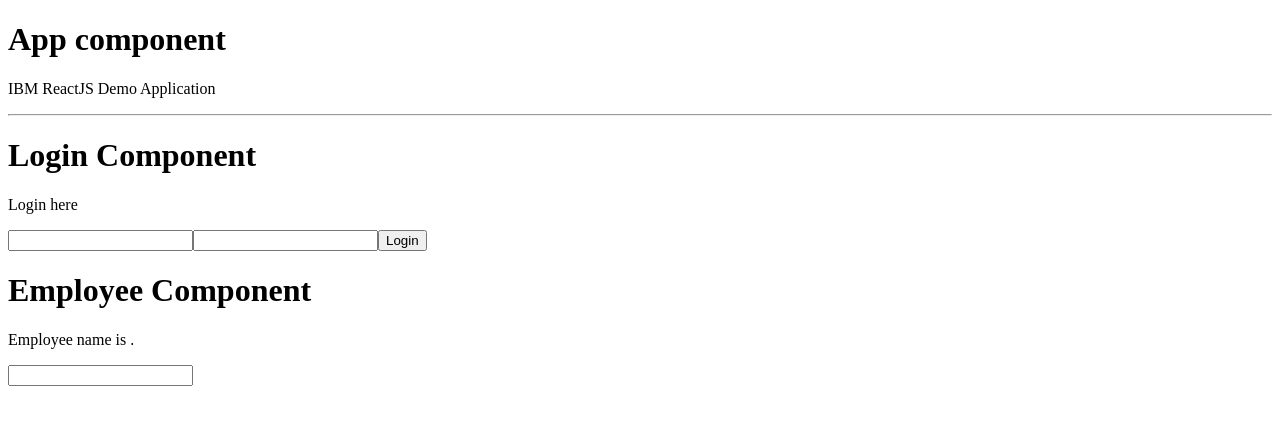
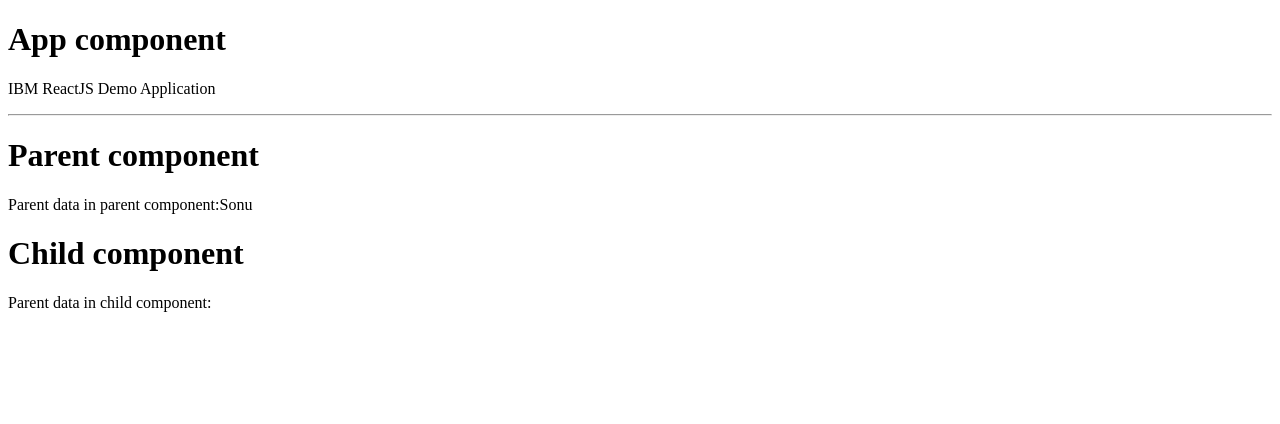
Before and after one commit to vamandeshmukh/ibm-react-demo-april-2024, a React (Create React App) app: page / in a window 1280 px wide. Shown: the top 424 px of the page. Built offline with nearby package versions, Linux system fonts and the light colour scheme.

Commit message:
react-day-2

```diff
--- a/src/App.js
+++ b/src/App.js
@@ -1,5 +1,6 @@
 import Employee from "./components/Employee";
 import Login from "./components/Login";
+import Parent from "./components/Parent";
 
 const App = () => {
 
@@ -8,8 +9,9 @@ const App = () => {
       <h1>App component</h1>
       <p>IBM ReactJS Demo Application</p>
       <hr/>
-      <Login />
-      <Employee />
+      {/* <Login /> */}
+      {/* <Employee /> */}
+      <Parent />
     </>
   );
 };
--- /dev/null
+++ b/src/components/Child.js
@@ -0,0 +1,15 @@
+const Child = () => {
+
+    const parentDataInChild = '';
+
+    return (
+        <>
+            <h1>Child component</h1>
+            <p>Parent data in child component:
+                {parentDataInChild}</p>
+
+        </>
+    );
+};
+
+export default Child;
--- /dev/null
+++ b/src/components/Parent.js
@@ -0,0 +1,18 @@
+import Child from "./Child";
+
+const Parent = () => {
+
+    const parentData = 'Sonu';
+
+    return (
+        <>
+            <h1>Parent component</h1>
+            <p>Parent data in parent component:
+                {parentData}</p>
+            <Child />
+
+        </>
+    );
+};
+
+export default Parent;
```
Also changed, not shown: src/components/Login.js (+8 -1 lines).
